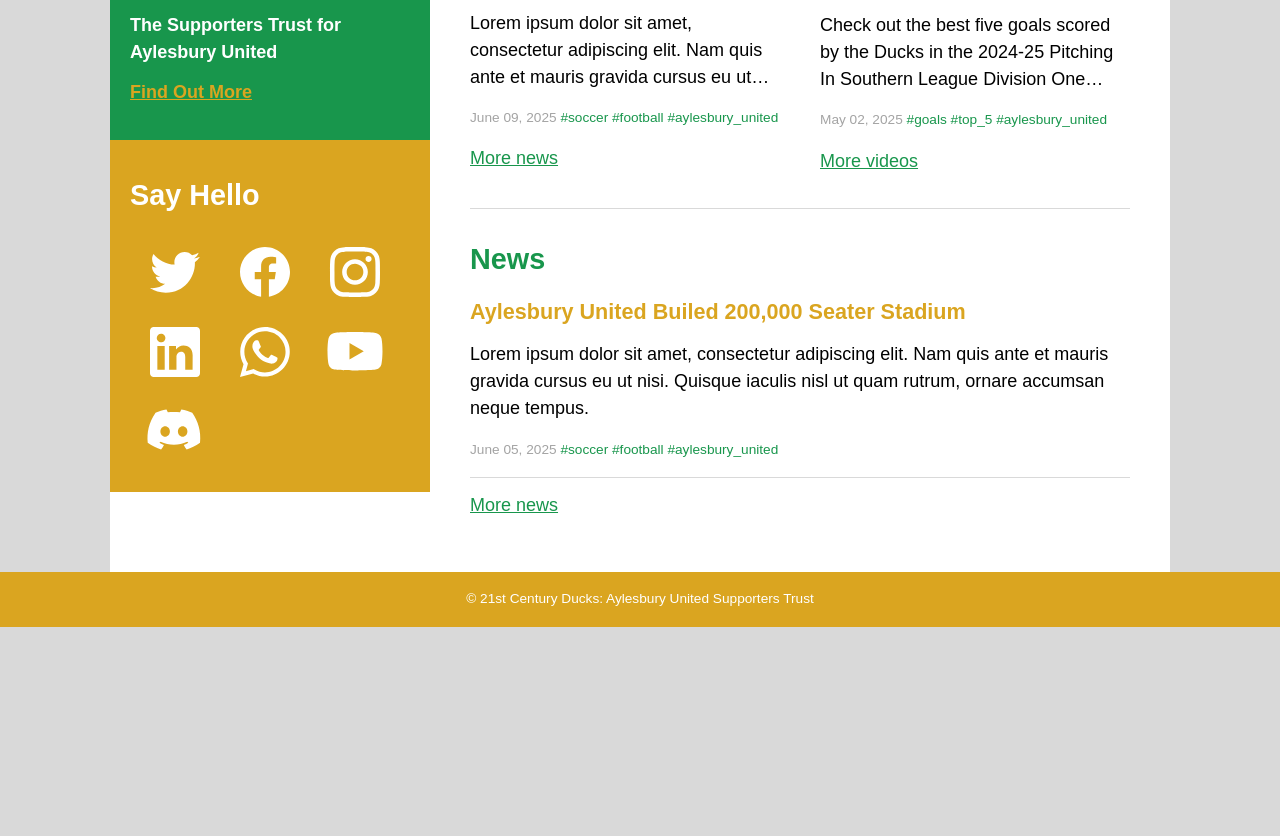
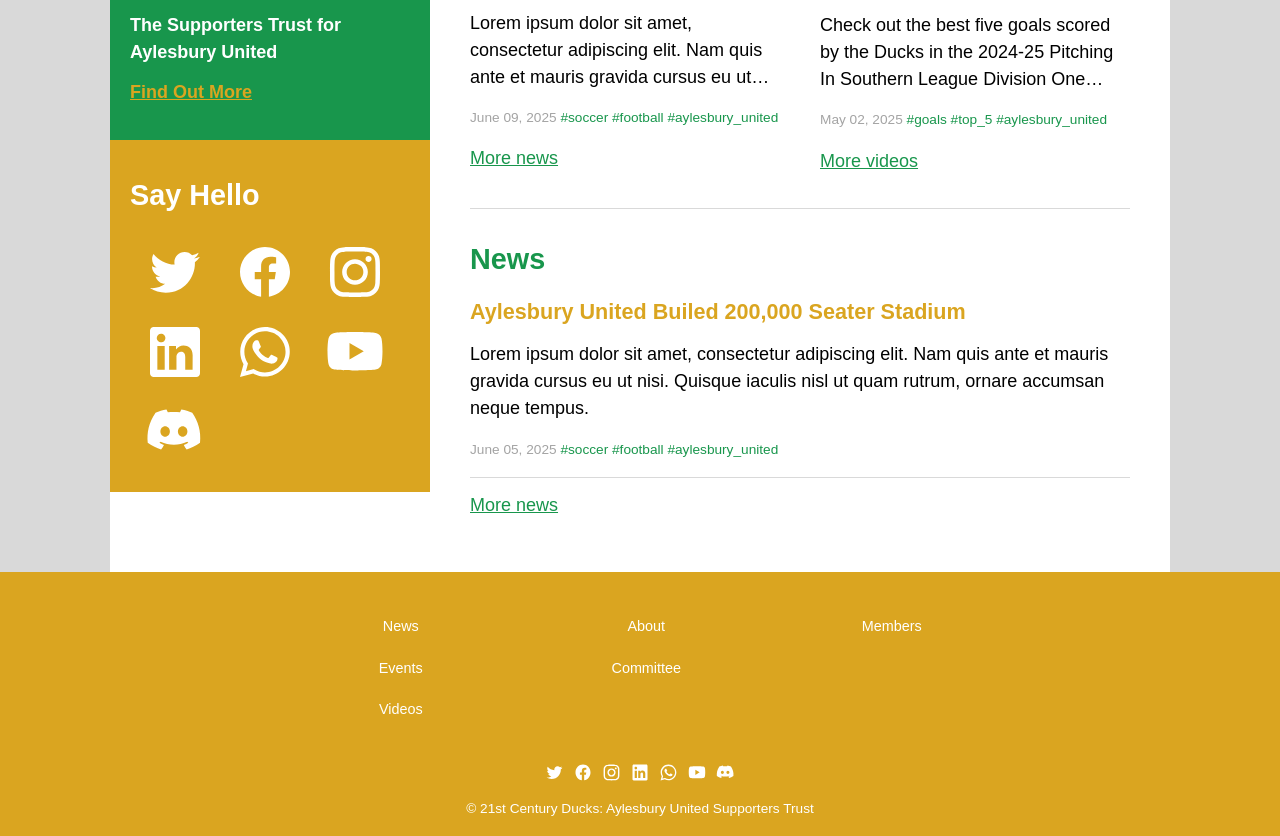
Before and after one commit to RobDWaller/21ducks.github.io, a Jekyll site: the page built from index.html, in a window 1280 px wide and 1220 px high, cut to the strip 384-1220 px from the top of the window. Built offline with Jekyll 4.4.1, drawn with Linux system fonts in a browser that asks for light colours.

Commit message:
Added and styled social links and sitemap in footer.

```diff
--- a/_includes/footer.html
+++ b/_includes/footer.html
@@ -1,4 +1,33 @@
 <footer>
+    <div class="sitemap">
+        <div>
+            <ul>
+                <li><a href="/news.html">News</a></li>
+                <li><a href="/events.html">Events</a></li>
+                <li><a href="/videos.html">Videos</a></li>
+            </ul>
+        </div>
+        <div>
+            <ul>
+                <li><a href="/about.html">About</a></li>
+                <li><a href="/about/committee.html">Committee</a></li>
+            </ul>
+        </div>
+        <div>
+            <ul>
+                <li><a href="/members.html">Members</a></li>
+            </ul>
+        </div>
+    </div>
+    <div class="socials">
+        <div><a href="https://x.com/AylesburyUtdFC" target="_blank"><img src="/assets/svg/twitter-fill-svgrepo-com.svg" alt="Twitter/X"></a></div>
+        <div><a href="https://www.facebook.com/Aylesburyunitedfc" target="_blank"><img src="/assets/svg/facebook-fill-svgrepo-com.svg" alt="Facebook"></a></div>
+        <div><a href="https://www.instagram.com/aylesburyunitedfc" target="_blank"><img src="/assets/svg/instagram-fill-svgrepo-com.svg" alt="Instagram"></a></div>
+        <div><a href="https://uk.linkedin.com/company/aylesburyunited" target="_blank"><img src="/assets/svg/linkedin-fill-svgrepo-com.svg" alt="LinkedIn"></a></div>
+        <div><a href="" target="_blank"><img src="/assets/svg/whatsapp-fill-svgrepo-com.svg" alt="WhatsApp"></a></div>
+        <div><a href="https://youtube.com/@aylesburyunited1897" target="_blank"><img src="/assets/svg/youtube-fill-svgrepo-com.svg" alt="Youtube"></a></div>
+        <div><a href="" target="_blank"><img src="/assets/svg/discord-fill-svgrepo-com.svg" alt="Discord: Fans Forum"></a></div>
+    </div>
     <small>&copy; 21st Century Ducks: Aylesbury United Supporters Trust</small>
 </footer>
 <script defer src="/assets/js/app.js" type="text/javascript"></script>
--- a/_sass/layout.scss
+++ b/_sass/layout.scss
@@ -253,4 +253,53 @@ footer {
     a {
         color: $base-color;
     }
+
+    .sitemap {
+        display: flex;
+        flex-direction: row;
+        width: 60%;
+        margin: 0px auto;
+
+        div {
+            display: block;
+            box-sizing: border-box;
+            width: 33%;
+            padding: 20px;
+
+            ul {
+                li {
+                    list-style: none;
+
+                    a {
+                        text-decoration: none;
+                        color: white;
+                        font-size: 0.8em;
+                    }
+                }
+            }
+        }
+    }
+
+    .socials {
+        display: flex;
+        flex-direction: row;
+        gap: 10px;
+        width: 190px;
+        margin: 0px auto;
+
+        div {
+            display: block;
+            width: 20px;
+
+            a {
+                display: block;
+                width: 100%;
+
+                img {
+                    display: block;
+                    width: 100%;
+                }
+            }
+        }
+    }
 }
```
